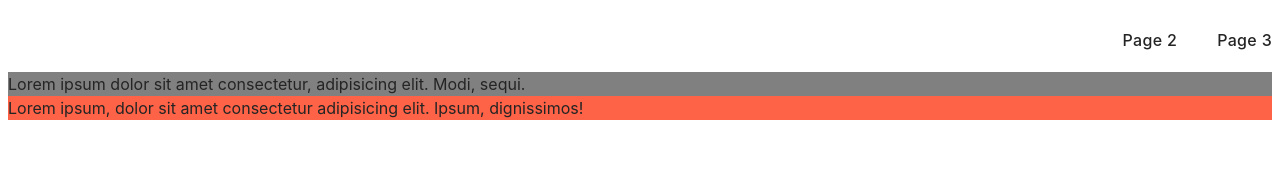
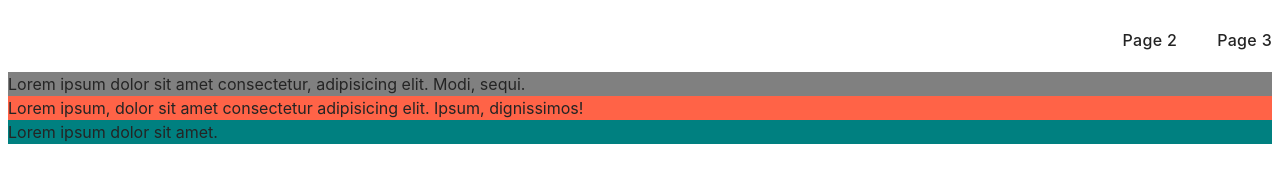
Before and after one commit to demadc/newrepo, a website built with Vite: page src/index.html in a window 1280 px wide. Built offline with nearby package versions, Linux system fonts and the light colour scheme.

Commit message:
add solutions

```diff
--- /dev/null
+++ b/src/css/solutions.css
@@ -0,0 +1,3 @@
+.solutions {
+  background-color: teal;
+}
--- a/src/css/styles.css
+++ b/src/css/styles.css
@@ -9,6 +9,7 @@
 @import url('./header.css');
 @import url('./hero.css');
 @import url('./features.css');
+@import url('./solutions.css');
 
 :root {
   font-family: Inter, Avenir, Helvetica, Arial, sans-serif;
--- a/src/index.html
+++ b/src/index.html
@@ -13,6 +13,7 @@
     <main>
       <load src="partials/hero.html" />
       <load src="partials/features.html" />
+      <load src="partials/solutions.html" />
     </main>
 
     <script type="module" src="/main.js"></script>
--- /dev/null
+++ b/src/partials/solutions.html
@@ -0,0 +1,3 @@
+<section class="solutions">
+  <p>Lorem ipsum dolor sit amet.</p>
+</section>
```
